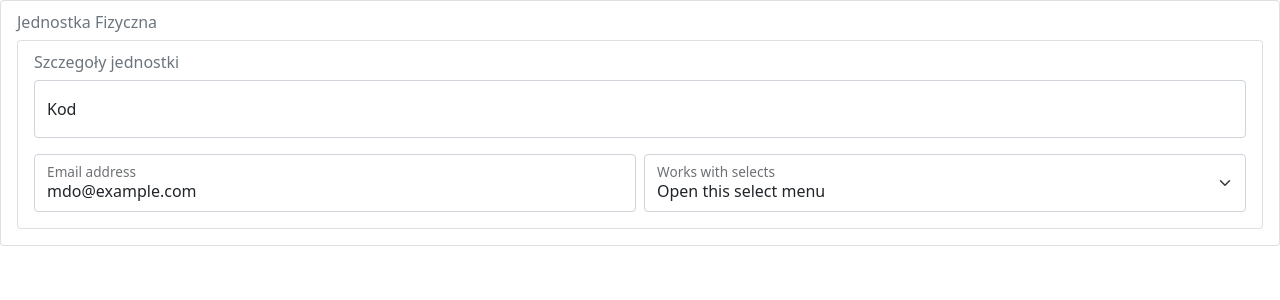
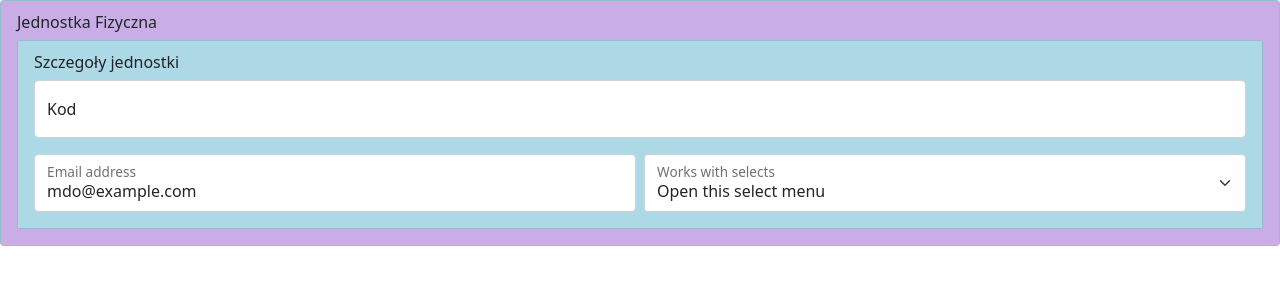
Before and after one commit to amazurek/makieta, an Angular app: page / in a window 1280 px wide. Shown: the top 300 px of the page. Built offline with nearby package versions, Linux system fonts and the light colour scheme.

Commit message:
2 files modified

```diff
--- a/src/app/app.component.css
+++ b/src/app/app.component.css
@@ -6,3 +6,9 @@ html {
 p {
   font-family: Lato;
 }
+div {
+  background-color: lightblue;
+}
+#main-card{
+  background-color: rgb(200, 173, 230);
+}
--- a/src/app/app.component.html
+++ b/src/app/app.component.html
@@ -1,9 +1,9 @@
-<div class="card">
-  <div class="card-body">
-    <h6 class="card-subtitle mb-2 text-muted">Jednostka Fizyczna</h6>
+<div class="card" >
+  <div class="card-body" id="main-card" >
+    <h6 class="card-subtitle mb-2 ">Jednostka Fizyczna</h6>
     <div class="card">
       <div class="card-body">
-        <h6 class="card-subtitle mb-2 text-muted">Szczegoły jednostki</h6>
+        <h6 class="card-subtitle mb-2 ">Szczegoły jednostki</h6>
         <div class="form-floating mb-3">
         <input type="email" class="form-control" id="floatingInput" placeholder="name@example.com">
         <label for="floatingInput">Kod</label>
```
